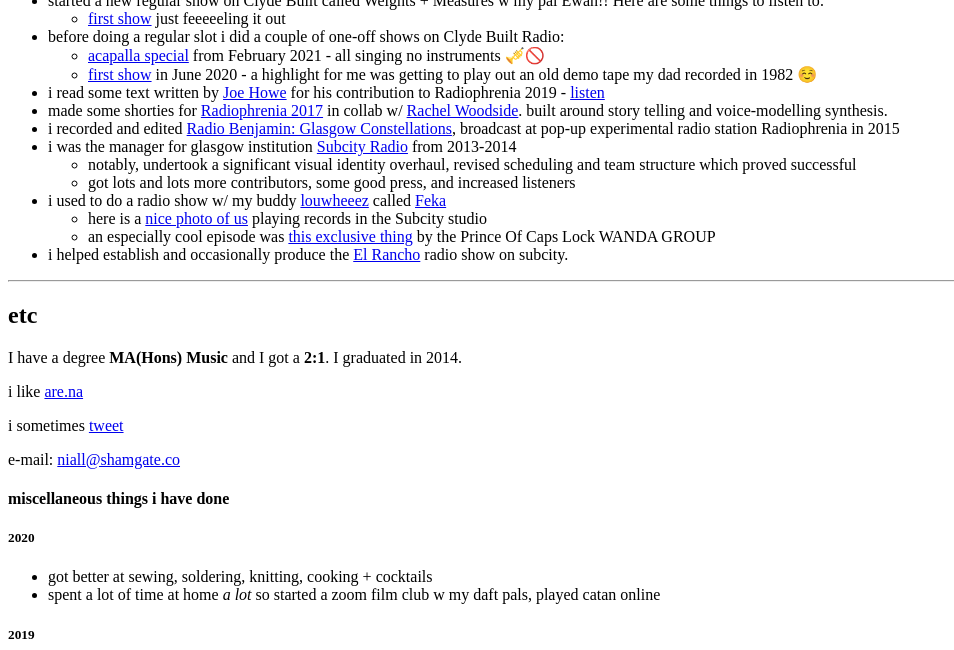
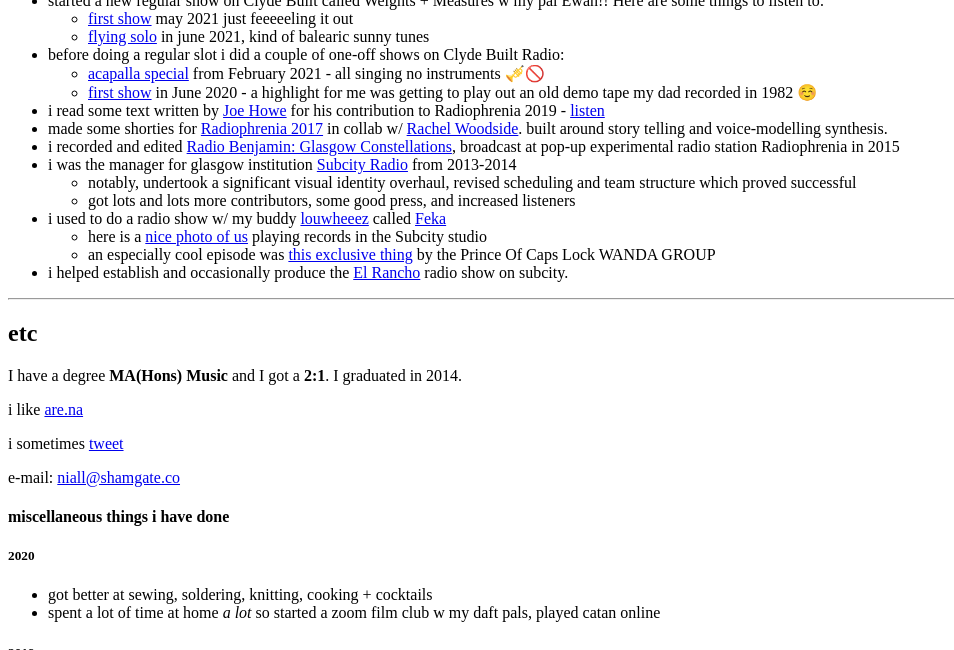
Before and after one commit to kingdomlevel/kingdomlevel.github.io, a Jekyll site: the page built from index.markdown, in a window 1280 px wide and 900 px high, scrolled down 4923 px, cut to the strip 250-900 px from the top of the window. Shown: the whole strip, without its empty margins (0-954 px from the left). Built offline with Jekyll 4.4.1, drawn with Linux system fonts in a browser that asks for light colours; our own code applies the rules of GitHub Pages for plain Markdown files.

Commit message:
adds second weights and measures show

```diff
--- a/index.markdown
+++ b/index.markdown
@@ -121,7 +121,8 @@
 
 
 + started a new regular show on Clyde Built called Weights + Measures w my pal Ewan!! Here are some things to listen to:
-  + [first show](https://soundcloud.com/clydebuiltradio/weights-and-measures-16052021) just feeeeeling it out
+  + [first show](https://soundcloud.com/clydebuiltradio/weights-and-measures-16052021) may 2021 just feeeeeling it out
+  + [flying solo](https://soundcloud.com/clydebuiltradio/weights-and-measures-1362021) in june 2021, kind of balearic sunny tunes
 + before doing a regular slot i did a couple of one-off shows on Clyde Built Radio:
   + [acapalla special](https://soundcloud.com/clydebuiltradio/niall-morris-11221) from February 2021 -  all singing no instruments 🎺🚫
   + [first show](https://soundcloud.com/clydebuiltradio/niall-morris-28-6-20) in June 2020 - a highlight for me was getting to play out an old demo tape my dad recorded in 1982 ☺️
```
